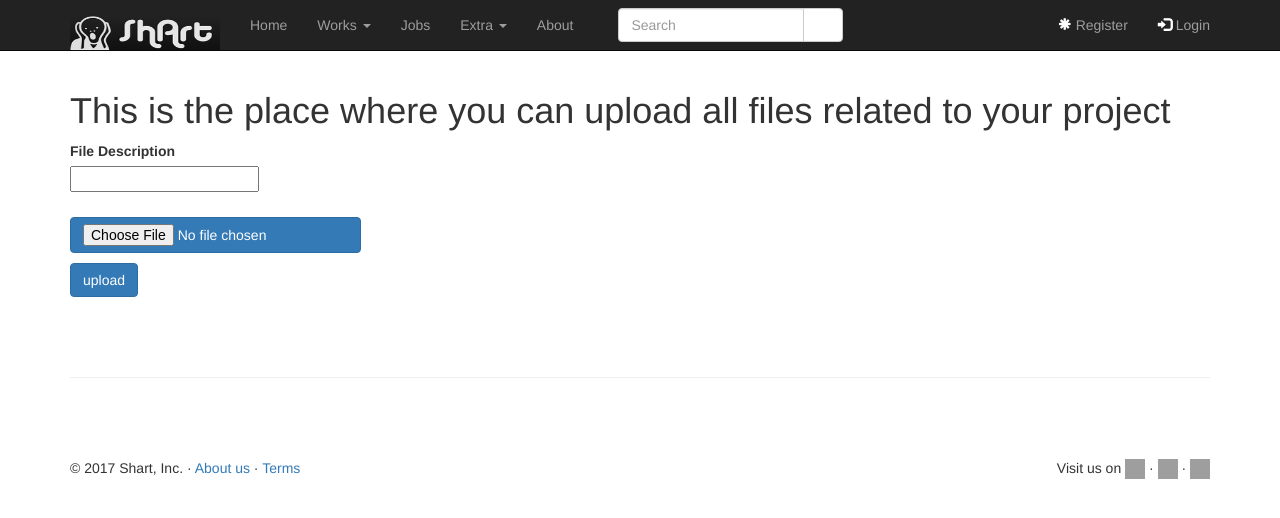
After one commit to EmaBachi/shart, a Flask app: page /projects/1/upload_file_project in a window 1280 px wide. The commit adds this page. Shown: the top 518 px of the page. Run offline with Flask 2, Linux system fonts and the light colour scheme; some libraries are stand-ins or nearby versions; grey boxes are pictures that could not be loaded.

Commit message:
Allow user to upload file in their projects

```diff
--- a/app.py
+++ b/app.py
@@ -28,11 +28,10 @@ UPLOAD_FOLDER_IMAGE = '/home/emanuele/Scrivania/Shart_Contents/images'
 UPLOAD_FOLDER_CONTEST = '/home/emanuele/Scrivania/Shart_Contents/contests'
 
 # Path to project folder
-UPLOAD_FOLDER_PROJECT = '/home/emauele/Scrivania/Shart_Contents/projects'
+UPLOAD_FOLDER_PROJECT = '/home/emanuele/Scrivania/Shart_Contents/projects'
 
 
 # Application Configuration
-app.config["UPLOAD_FOLDER_VIDEO"] = UPLOAD_FOLDER_VIDEO
 app.config["UPLOAD_FOLDER_IMAGE"] = UPLOAD_FOLDER_IMAGE
 app.config["UPLOAD_FOLDER_CONTEST"] = UPLOAD_FOLDER_CONTEST
 app.config["UPLOAD_FOLDER_PROJECT"] = UPLOAD_FOLDER_PROJECT
@@ -59,7 +58,6 @@ def register():
         surname = form.surname.data
         username = form.username.data
         type = form.type.data
-        app.logger.info(type)
         date_of_birth = form.date_of_birth.data.strftime("%m/%d/%Y")
         country = form.country.data
         email = form.email.data
@@ -732,13 +730,10 @@ def add_job():
     if request.method == 'POST':
         title = form.title.data
         location = form.location.data
-        app.logger.info(location)
         jobtype = form.jobtype.data
         companyname = form.companyname.data
         description = form.description.data
         author = session['username']
-
-        app.logger.info(title)
 
         # MongoDB query to insert a new article
         mongo.db.job.insert({
@@ -802,7 +797,6 @@ def add_project():
         title = form.title.data
         description = form.description.data
         max_number = form.max_number.data
-        app.logger.info(form.skills.data)
         skills = form.skills.data
         author = session['username']
         appliers = []
@@ -843,15 +837,13 @@ def single_project(title):
 
     project = mongo.db.project.find_one({'title': title})
 
-    app.logger.info(project)
-
     appliers = project['appliers']
 
     if request.method == 'POST':
 
         put_in_collaborators(form.appliers.data, project['title'])
 
-        if project['max_numbers'] == len(project['appliers']):
+        if project['max_number'] == len(form.appliers.data):
             create_directory_for_project(project['title'])
             change_status_of_project(project['title'])
 
@@ -859,9 +851,11 @@ def single_project(title):
 
     else:
 
+        files = project['files']
+
         form.push_appliers(appliers)
 
-        return render_template('single_project.html', project=project, form=form)
+        return render_template('single_project.html', project=project, form=form, files=files)
 
 
 # Function for put in collaborators some aplliers
@@ -880,10 +874,61 @@ def create_directory_for_project(title_project):
         os.makedirs(directory)
     return
 
+
 # Function for change status of project from 'in search' to 'wip'
-def change_function_of_project(title_project):
+def change_status_of_project(title_project):
     mongo.db.project.update({'title': title_project}, {'$set': {'status': 'WIP'}})
     return
+
+
+# Route for upload file in a specific project
+@app.route('/projects/<string:title>/upload_file_project', methods=['POST', 'GET'])
+def upload_file_project(title):
+
+    if request.method == 'POST':
+        if 'file' not in request.files:
+            flash('No file part', 'danger')
+            return redirect(url_for('single_project', title=title))
+        file = request.files['file']
+        if file.filename == '':
+            flash('No selected file', 'danger')
+            return redirect(url_for('single_project', title=title))
+        else:
+            date_mongo = str(datetime.date.today())
+            description = request.form['description']
+
+            mongo.db.project.update(
+                {
+                    'title': title
+                },
+                {
+                    '$push': {
+                        'files': {
+                            'primary_folder': UPLOAD_FOLDER_PROJECT,
+                            'secondary_folder': title,
+                            'file_name': file.filename,
+                            'user': session['username'],
+                            'date': date_mongo,
+                            'description': description
+                        }
+                    }
+                }
+            )
+
+            path = os.path.join(UPLOAD_FOLDER_PROJECT + "/" + title, file.filename)
+
+            file.save(path)
+
+            flash('File Uploaded', 'success')
+
+            return redirect(url_for('single_project', title=title))
+
+    return render_template('upload_file_project.html')
+
+
+@app.route('/projects/<string:title>/<string:file_name>')
+def send_file_of_project(title, file_name):
+    return send_from_directory(UPLOAD_FOLDER_PROJECT + "/" + title, file_name)
 
 
 # Route for searching
@@ -892,9 +937,9 @@ def change_function_of_project(title_project):
 def search():
     if request.method == 'POST':
         username = request.form['q']
-        app.logger.info(username)
 
     return render_template("about.html")
+
 
 # Check name of application
 if __name__ == "__main__":
--- /dev/null
+++ b/templates/upload_file_project.html
@@ -0,0 +1,12 @@
+{% extends 'layout.html' %}
+
+{% block body %}
+    <h1>This is the place where you can upload all files related to your project</h1>
+    <form method="POST"  enctype="multipart/form-data">
+        <label>File Description</label>
+        <p><input type="text" class="form-group" name="description"></p>
+        <p><input type="file" name="file" class="btn btn-primary"></p>
+        <p><input type="submit" value="upload" class="btn btn-primary"></p>
+    </form>
+
+{% endblock %}
```
Also changed, not shown: templates/single_project.html (+27 -2 lines).
